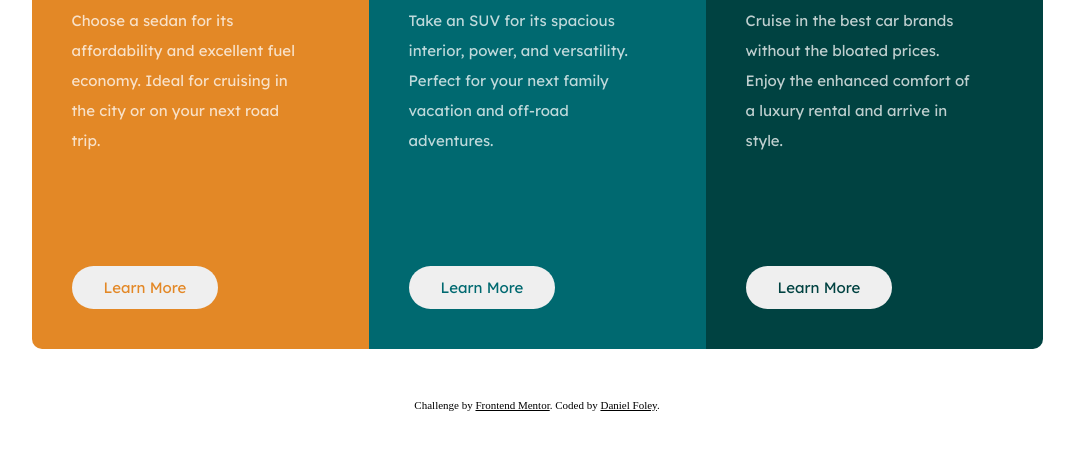
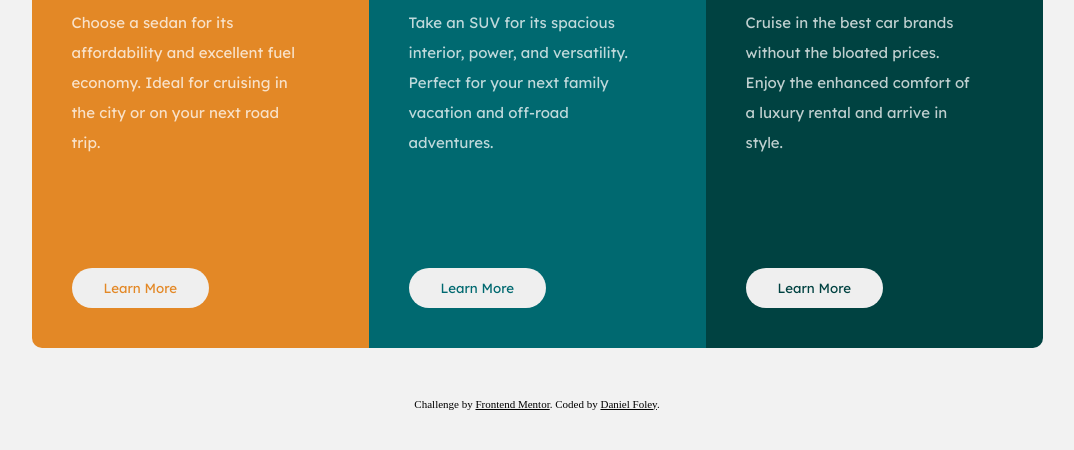
Before and after one commit to DFO89/3-column-preview-card-component, a plain HTML site: page index.html in a window 1280 px wide. Shown: the part 292-742 px from the top of the page, without its empty margins (103-1177 px from the left). Drawn offline with Linux system fonts and the light colour scheme.

Commit message:
fixed background color of body/buttons

```diff
--- a/styles.css
+++ b/styles.css
@@ -6,6 +6,7 @@
 html, body {
     width: 100%;
     height: 100%;
+    background-color: hsl(0, 0%, 95%);
 }
 
 .main-container {
@@ -43,6 +44,7 @@ button {
     padding: 10px 30px 10px 30px;
     border-radius: 50px;
     border-color:transparent;
+    background-color: hsl(0, 0%, 95%)
     font-size: 15px;
     font-family: 'Lexend Deca', sans-serif;
     font-weight: 400;
@@ -84,7 +86,7 @@ button {
 .attribution {
     font-size: 11px;
     text-align: center;
-    background-color: white;
+    background-color: hsl(0, 0%, 95%);
     padding-top: 50px;
     padding-bottom: 20px;
     min-width: 337px;
```
